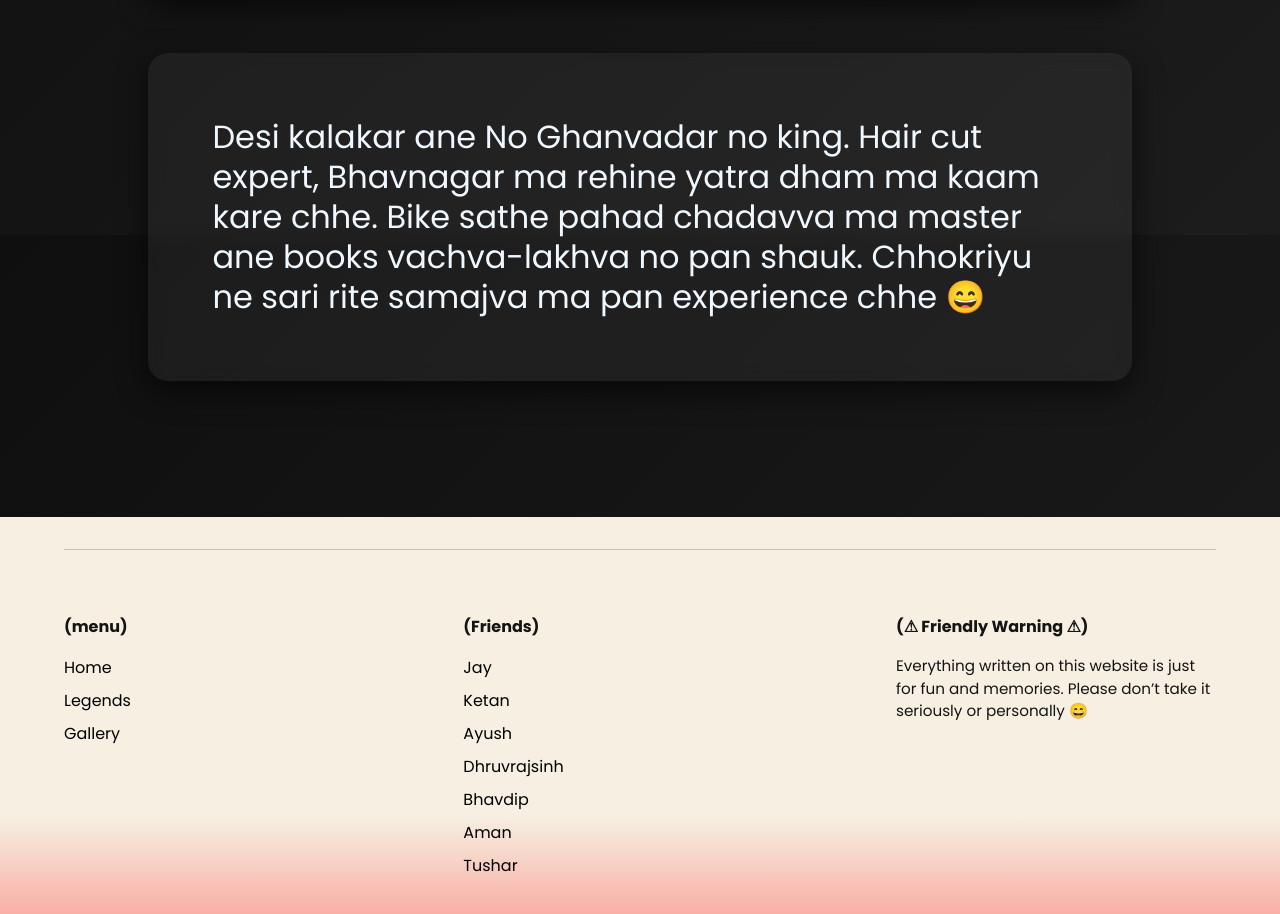
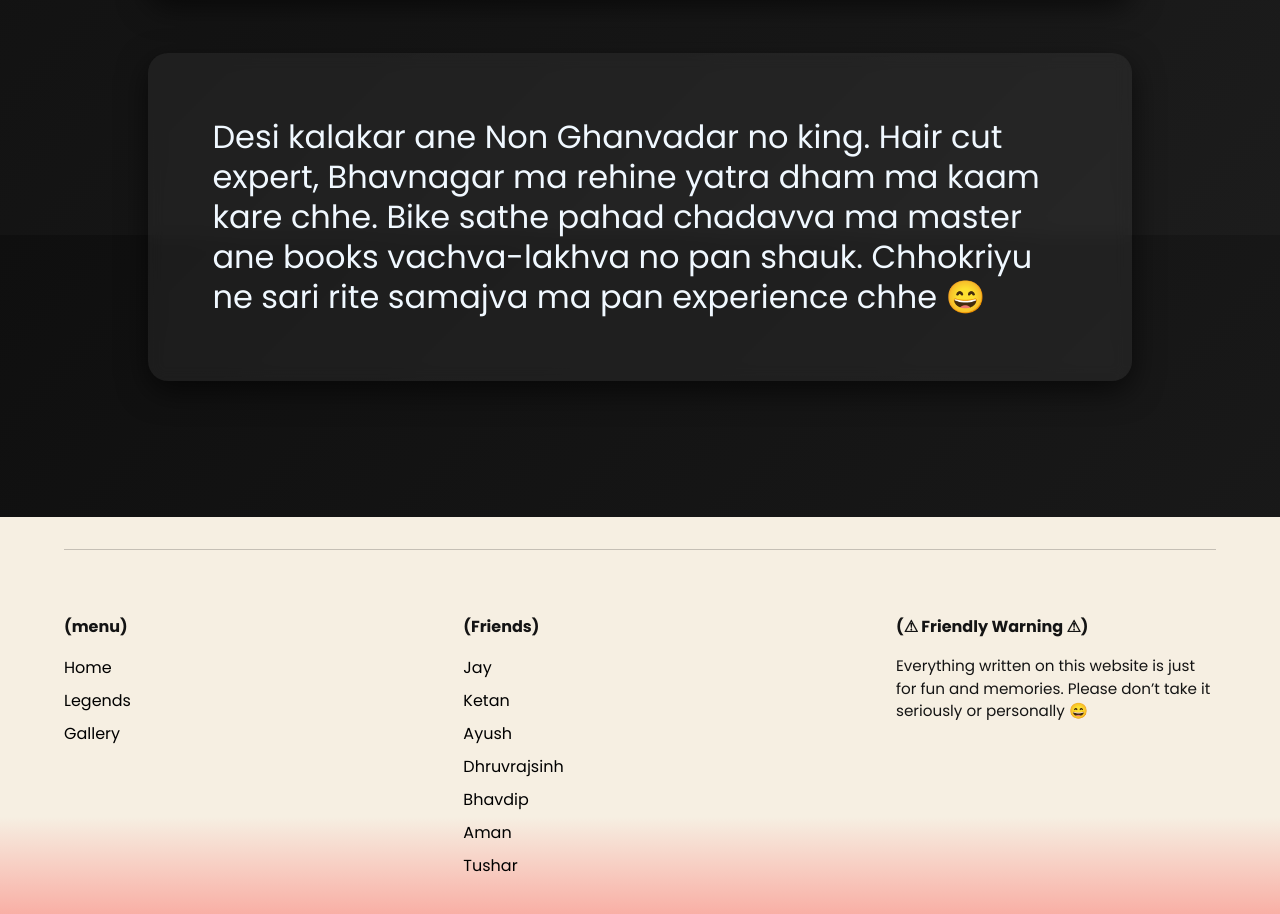
Before and after one commit to Dhruvsaa-t/farewell, a plain HTML site: page ketan.html in a window 1280 px wide. Shown: the part 1365-2279 px from the top of the page. Drawn offline with Linux system fonts and the light colour scheme.

Commit message:
Update ketan.html

```diff
--- a/ketan.html
+++ b/ketan.html
@@ -244,7 +244,7 @@
 
       <div class="discription">
         <p>
-          Desi kalakar ane No Ghanvadar no king. Hair cut expert, Bhavnagar ma rehine yatra dham ma kaam kare chhe. Bike sathe pahad chadavva ma master ane books vachva-lakhva no pan shauk. Chhokriyu ne sari rite samajva ma pan experience chhe 😄
+          Desi kalakar ane Non Ghanvadar no king. Hair cut expert, Bhavnagar ma rehine yatra dham ma kaam kare chhe. Bike sathe pahad chadavva ma master ane books vachva-lakhva no pan shauk. Chhokriyu ne sari rite samajva ma pan experience chhe 😄
         </p>
       </div>
 
@@ -253,4 +253,5 @@
     <script src="footer.js"></script>
 
   </body>
+
 </html>
```
